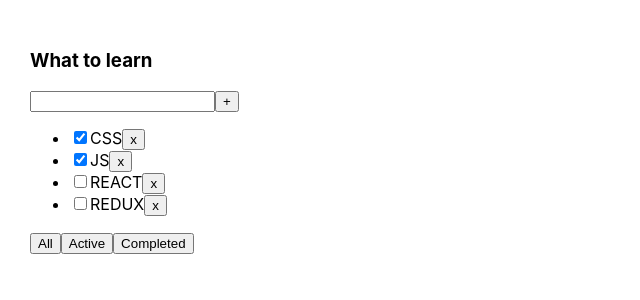
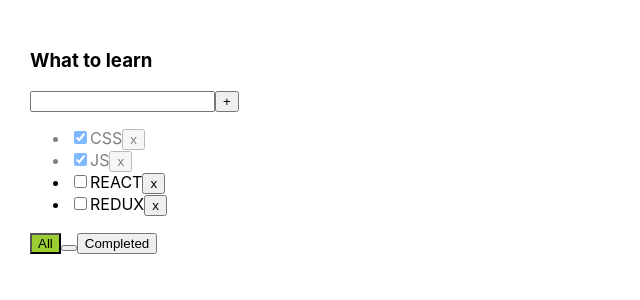
Before and after one commit to Vlad-Viktorovich/Todolist, a React (Create React App) app: page / in a window 1280 px wide. Shown: the top 300 px of the page, without its empty margins (0-640 px from the left). Built offline with nearby package versions, Linux system fonts and the light colour scheme.

Commit message:
add checkbox

```diff
--- a/src/App.css
+++ b/src/App.css
@@ -12,3 +12,19 @@
   border-radius: 5px;
   padding: 20px;
 }
+
+.error{
+border: red 1px solid;
+}
+
+.error-message{
+  color: red;
+}
+
+.active-filter{
+  background-color:yellowgreen;
+}
+
+.is-done{
+  opacity: 0.5;
+}
--- a/src/App.tsx
+++ b/src/App.tsx
@@ -30,6 +30,14 @@
         setTasks(newTasks)
     }
 
+    const changeStatus = (taskId: string, isDone: boolean) => {
+        let task = tasks.find(t => t.id === taskId)
+        if (task) {
+            task.isDone = isDone
+        }
+        setTasks([...tasks])
+    }
+
     const changeFilter = (value: FilterValuesType) => {
         setFilter(value)
 
@@ -51,6 +59,8 @@
                 tasks={tasksForTodolist}
                 removeTask={removeTask}
                 changeFilter={changeFilter}
+                changeTaskStatus={changeStatus}
+                filter={filter}
             /></div>
 
     )
--- a/src/TodoList.tsx
+++ b/src/TodoList.tsx
@@ -13,23 +13,31 @@
     removeTask: (id: string) => void
     changeFilter: (value: FilterValuesType) => void
     addTask: (title: string) => void
+    changeTaskStatus: (taskId: string, isDone: boolean) => void
+    filter: FilterValuesType
 }
 
 export const TodoList = (props: TodoListPropsType) => {
-    const [newTaskTitle, setNewTaskTitle] = useState('')
+    let [newTaskTitle, setNewTaskTitle] = useState('')
+    let [error, setError] = useState<string | null>(null)
 
     const onNewTitleChangeHandler = (event: ChangeEvent<HTMLInputElement>) => {
         setNewTaskTitle(event.currentTarget.value)
     }
     const onKeyPressHandler = (event: KeyboardEvent<HTMLInputElement>) => {
+        setError(null)
         if (event.key === 'Enter') {
             props.addTask(newTaskTitle)
             setNewTaskTitle('')
         }
     }
     const addTask = () => {
-        props.addTask(newTaskTitle)
-        setNewTaskTitle('')
+        if (newTaskTitle.trim() !== '') {
+            props.addTask(newTaskTitle.trim())
+            setNewTaskTitle('')
+        } else {
+            setError('Title is required')
+        }
     }
 
     const onAllClickHandler = () => {
@@ -50,8 +58,10 @@
                     value={newTaskTitle}
                     onChange={onNewTitleChangeHandler}
                     onKeyPress={onKeyPressHandler}
+                    className={error ? 'error' : ''}
                 />
                 <button onClick={addTask}>+</button>
+                {error && <div className="error-message">{error}</div>}
             </div>
             <ul>
                 {
@@ -60,9 +70,16 @@
                         const onRemoveHandler = () => {
                             props.removeTask(t.id)
                         }
+                        const onChangeHandler = (event: ChangeEvent<HTMLInputElement>) => {
+                            props.changeTaskStatus(t.id, event.currentTarget.checked)
+                        }
 
-                        return <li key={t.id}>
-                            <input type="checkbox" checked={t.isDone}/>
+                        return <li key={t.id}
+                                   className={t.isDone ? 'is-done' : ''}>
+                            <input type="checkbox"
+                                   checked={t.isDone}
+                                   onChange={onChangeHandler}
+                            />
                             <span>{t.title}</span>
                             <button onClick={onRemoveHandler}>x</button>
                         </li>
@@ -70,9 +87,16 @@
                 }
             </ul>
             <div>
-                <button onClick={onAllClickHandler}>All</button>
-                <button onClick={onActiveClickHandler}>Active</button>
-                <button onClick={onCompletedClickHandler}>Completed</button>
+                <button className={props.filter === 'All' ? 'active-filter' : ''}
+                        onClick={onAllClickHandler}>All
+                </button>
+                <button className={props.filter === 'Active' ? 'active-filter' : ''}
+                        onClick={onActiveClickHandler}>
+
+                </button>
+                <button className={props.filter === 'Completed' ? 'active-filter' : ''}
+                        onClick={onCompletedClickHandler}>Completed
+                </button>
             </div>
         </div>
     )
```
